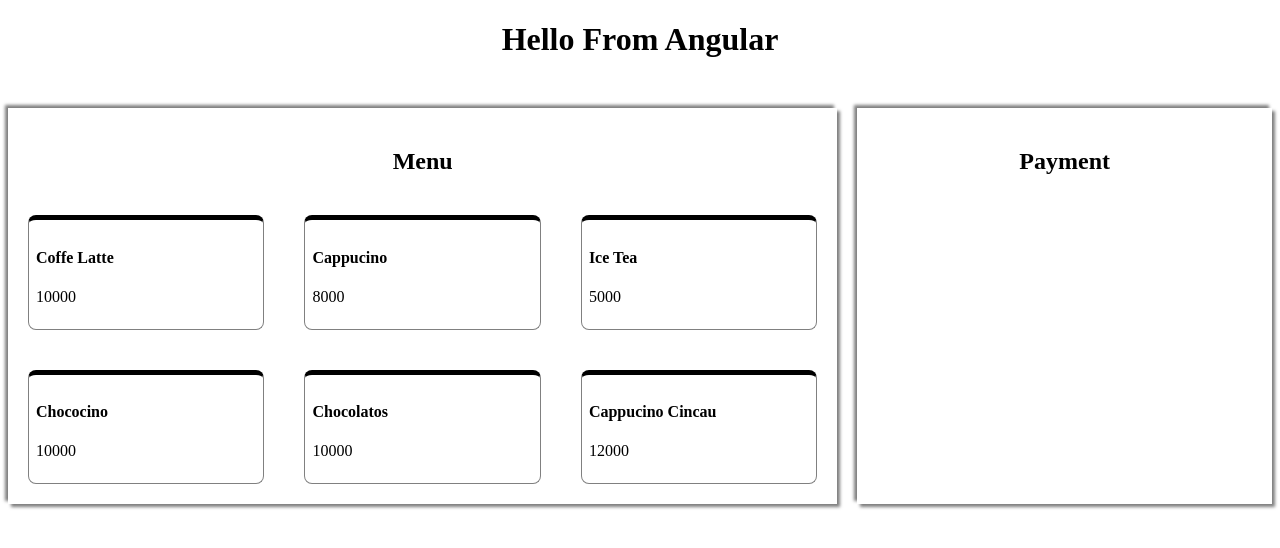
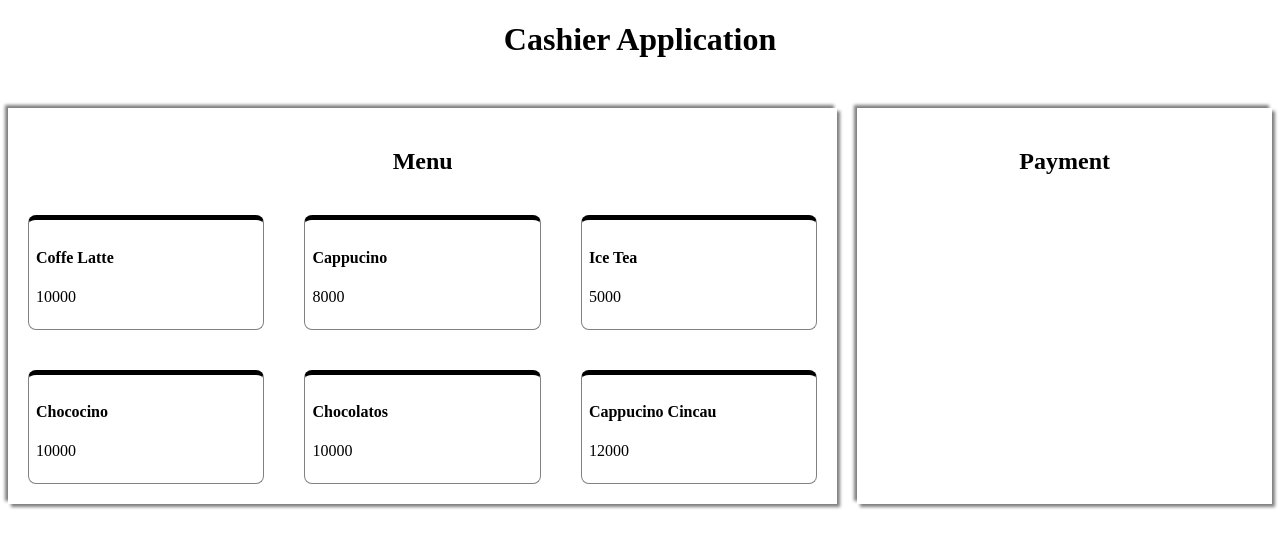
Before and after one commit to zaidannoor/zaidan_upn_zetta_learning, an Angular app in the folder angular-tour-of-heroes/: page / in a window 1280 px wide. Shown: the top 548 px of the page. Built offline with nearby package versions, Linux system fonts and the light colour scheme.

Commit message:
change header title

```diff
--- a/angular-tour-of-heroes/src/app/app.component.ts
+++ b/angular-tour-of-heroes/src/app/app.component.ts
@@ -6,7 +6,7 @@ import { Component } from '@angular/core';
   styleUrls: ['./app.component.css']
 })
 export class AppComponent {
-  title = 'Hello From Angular';
+  title = 'Cashier Application';
   dataPayment: { title: string; price: number; }[] = [];
 
   receiveMenu($event : any) {
```
